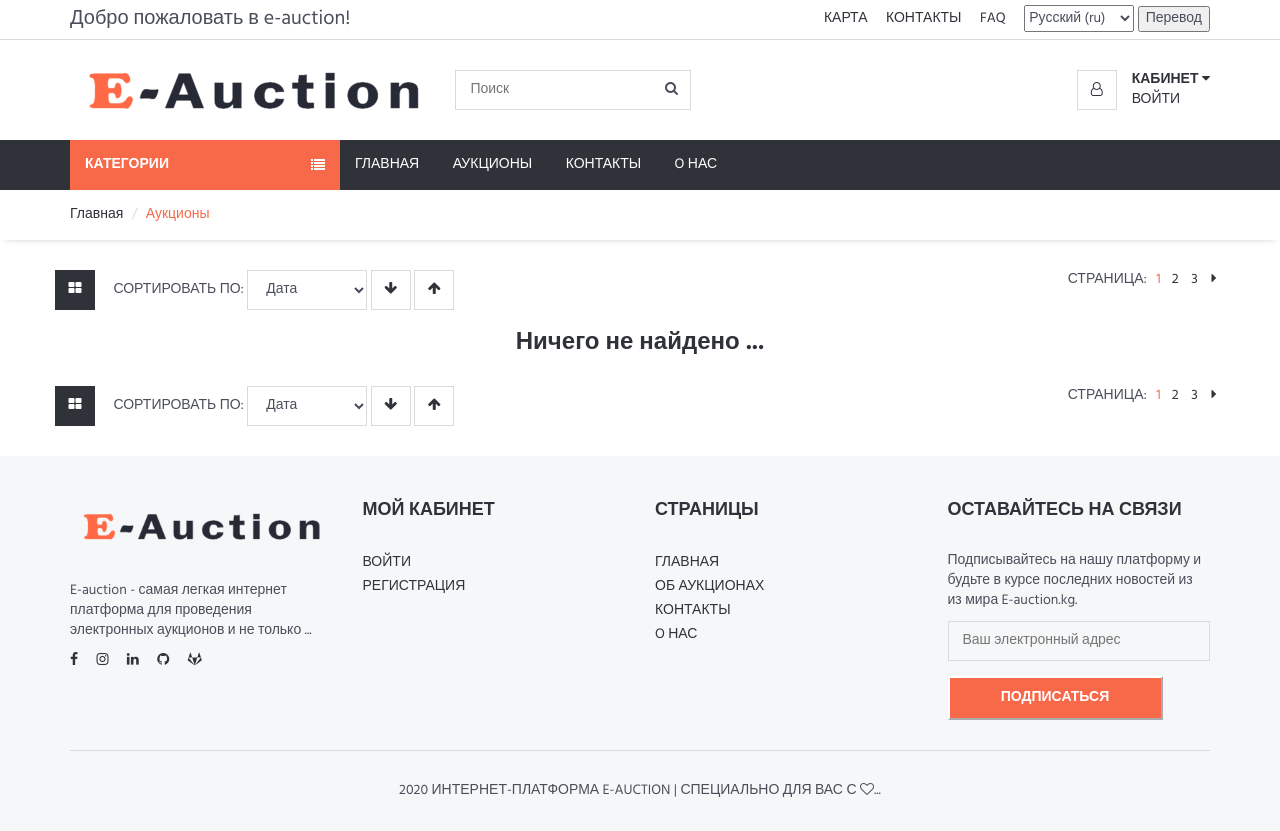
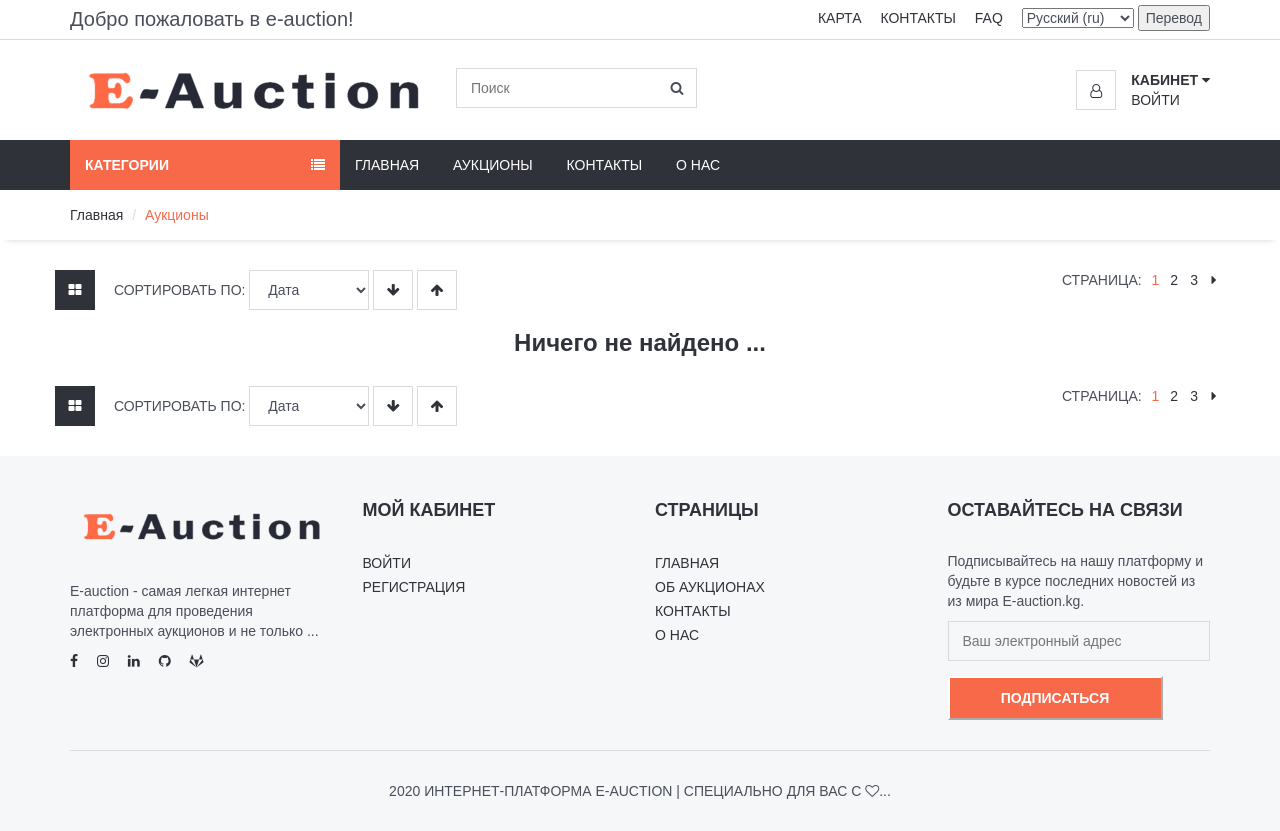
Before and after one commit to TimurAbdymazhinov/auction, a Django app: page /ru/auctions/list/1/1 in a window 1280 px wide. Run offline with Django 3.2, Linux system fonts and the light colour scheme; data that the repository does not hold is empty; some libraries are stand-ins or nearby versions.

Commit message:
big bug is fixed, ccs style problem

```diff
--- a/templates/meta-css.html
+++ b/templates/meta-css.html
@@ -1,7 +1,7 @@
 {% load static %}
 
 <!-- Google font -->
-<link href="https://fonts.googleapis.com/css?family=Hind:400,700" rel="stylesheet">
+{#<link href="https://fonts.googleapis.com/css?family=Hind:400,700" rel="stylesheet">#}
 
 <!-- Personal Card -->
 <link type="text/css" rel="stylesheet" href="{% static 'css/personalCard.css' %}"/>
```
